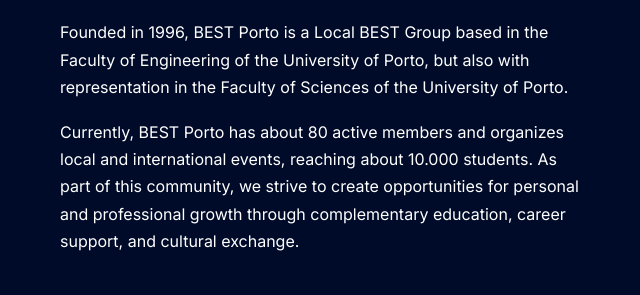
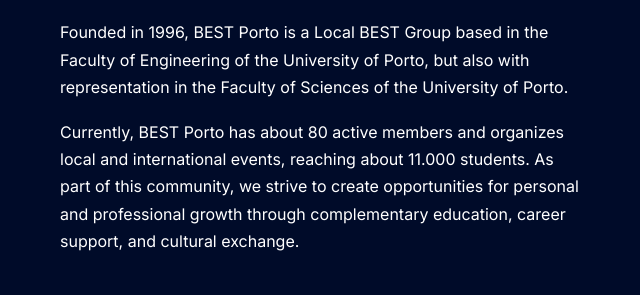
Before and after one commit to BEST-Porto/summercourse, a plain HTML site: page index.html in a window 1280 px wide. Shown: the part 980-1275 px from the top of the page, 40-680 px from the left. Drawn offline with nearby package versions, Linux system fonts and the light colour scheme; a small style sheet from the web is missing; a web font is replaced by a local one.

Commit message:
Alterei o texto do site

```diff
--- a/index.html
+++ b/index.html
@@ -140,7 +140,7 @@
 
       <p>
         Currently, BEST Porto has about 80 active members and organizes local and international events,
-        reaching about 10.000 students. As part of this community, we strive to create opportunities for
+        reaching about 11.000 students. As part of this community, we strive to create opportunities for
         personal and professional growth through complementary education, career support, and cultural exchange.
       </p>
 
```
